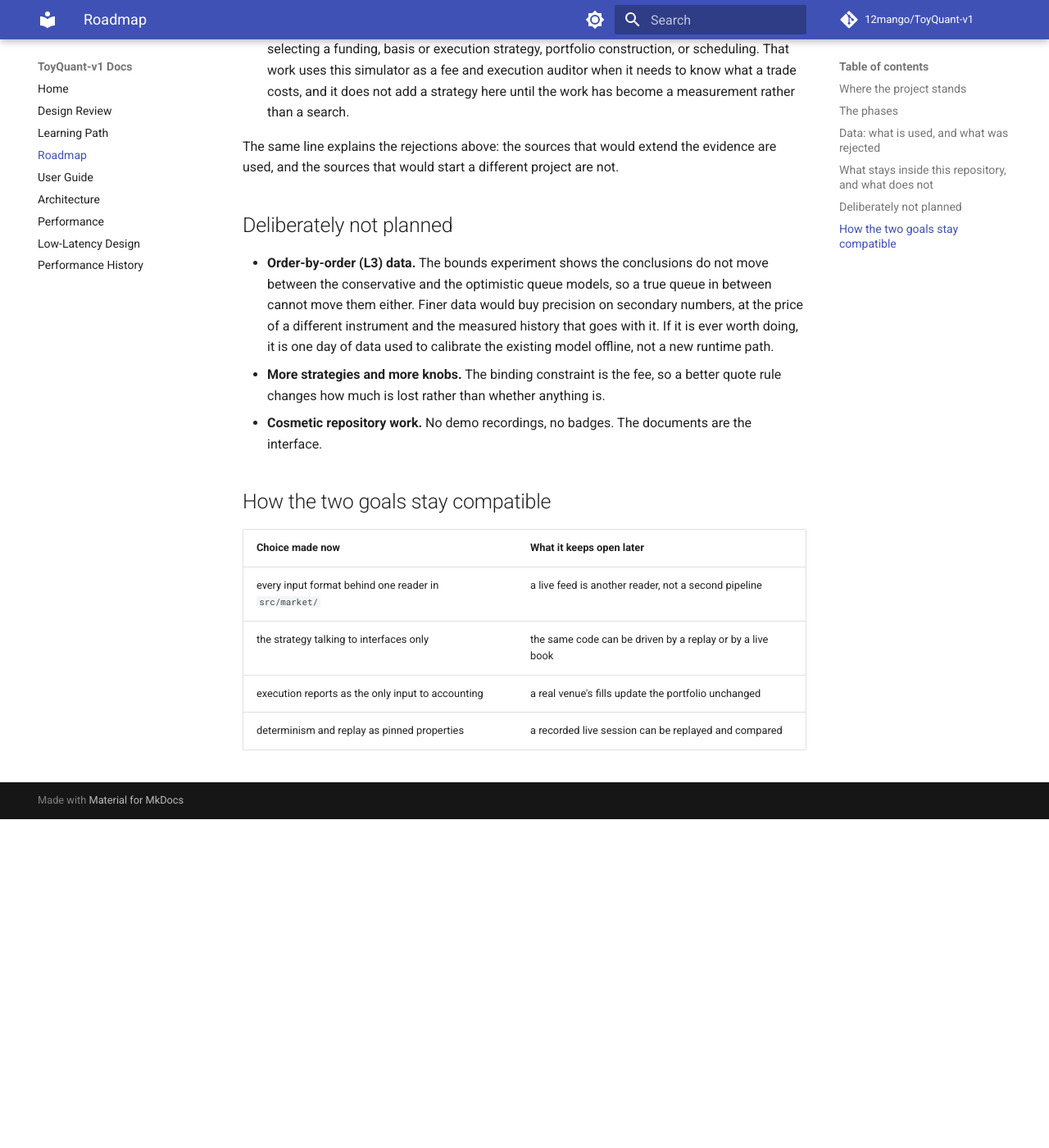
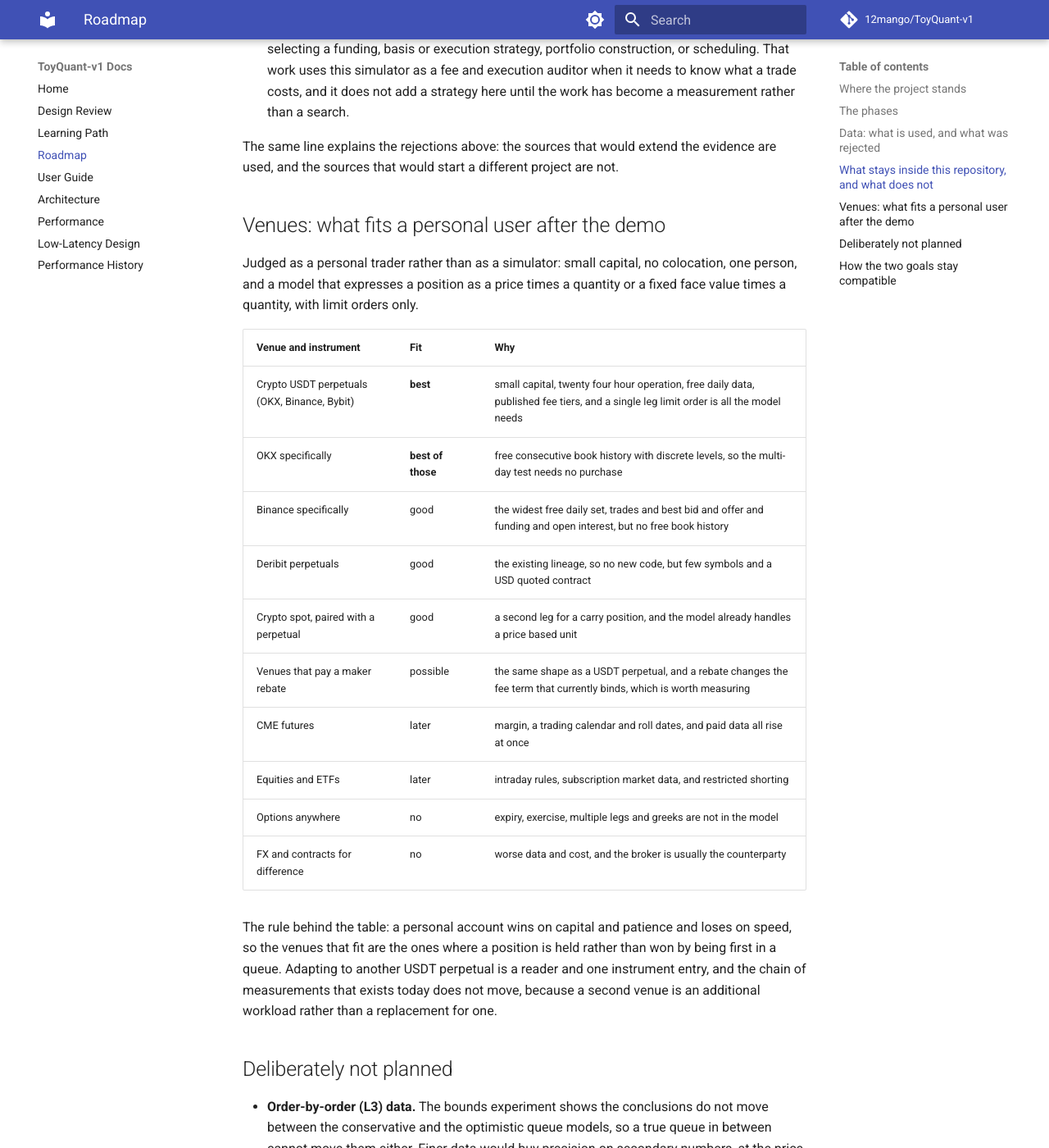
Before and after one commit to 12mango/ToyQuant-v1, an MkDocs documentation site: the page built from docs/ROADMAP.md, in a window 1280 px wide and 1400 px high, scrolled down 2490 px. Shown: the whole window at 82% size. Built offline with MkDocs 1.6.1 and Material for MkDocs 9.7.7, drawn with Linux system fonts in a browser that asks for light colours; comment, search, counter and statistics services are not loaded; before the commit the page ends 3489 px from its top, so only the background shows below that.

```diff
--- a/docs/ROADMAP.md
+++ b/docs/ROADMAP.md
@@ -55,6 +55,30 @@ what a change produces:
 The same line explains the rejections above: the sources that would extend the evidence are used, and the
 sources that would start a different project are not.
 
+## Venues: what fits a personal user after the demo
+
+Judged as a personal trader rather than as a simulator: small capital, no colocation, one person, and a model
+that expresses a position as a price times a quantity or a fixed face value times a quantity, with limit orders
+only.
+
+| Venue and instrument | Fit | Why |
+|---|---|---|
+| Crypto USDT perpetuals (OKX, Binance, Bybit) | **best** | small capital, twenty four hour operation, free daily data, published fee tiers, and a single leg limit order is all the model needs |
+| OKX specifically | **best of those** | free consecutive book history with discrete levels, so the multi-day test needs no purchase |
+| Binance specifically | good | the widest free daily set, trades and best bid and offer and funding and open interest, but no free book history |
+| Deribit perpetuals | good | the existing lineage, so no new code, but few symbols and a USD quoted contract |
+| Crypto spot, paired with a perpetual | good | a second leg for a carry position, and the model already handles a price based unit |
+| Venues that pay a maker rebate | possible | the same shape as a USDT perpetual, and a rebate changes the fee term that currently binds, which is worth measuring |
+| CME futures | later | margin, a trading calendar and roll dates, and paid data all rise at once |
+| Equities and ETFs | later | intraday rules, subscription market data, and restricted shorting |
+| Options anywhere | no | expiry, exercise, multiple legs and greeks are not in the model |
+| FX and contracts for difference | no | worse data and cost, and the broker is usually the counterparty |
+
+The rule behind the table: a personal account wins on capital and patience and loses on speed, so the venues
+that fit are the ones where a position is held rather than won by being first in a queue. Adapting to another
+USDT perpetual is a reader and one instrument entry, and the chain of measurements that exists today does not
+move, because a second venue is an additional workload rather than a replacement for one.
+
 ## Deliberately not planned
 
 * **Order-by-order (L3) data.** The bounds experiment shows the conclusions do not move between the
```
Also changed, not shown: data/README.md (+23 -0 lines), 1 other file.
